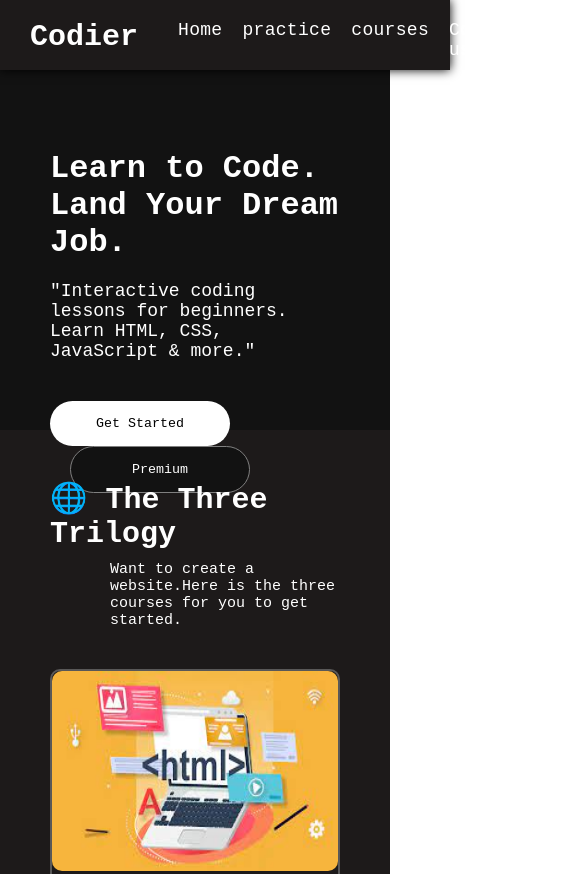
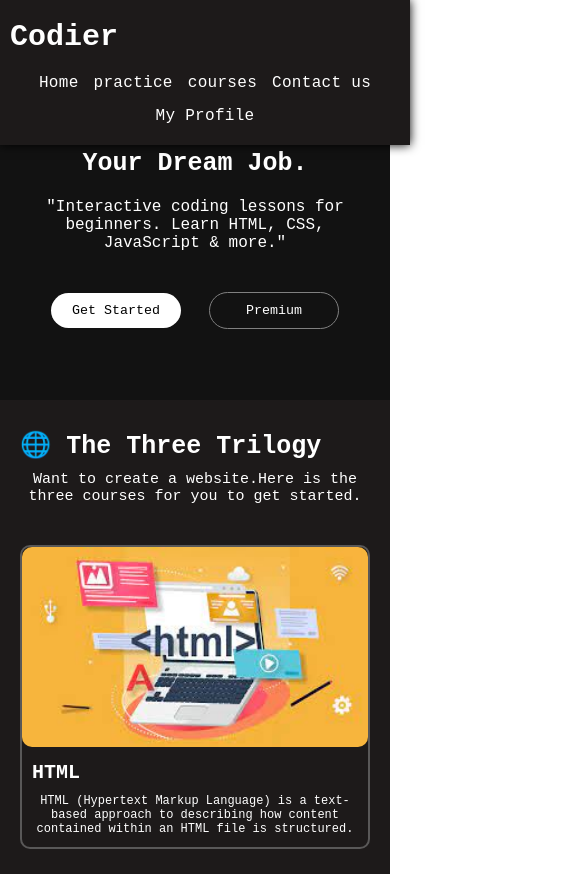
Before and after one commit to Harshu2804/codier.github.io, a plain HTML site: page index.html in a window 390 px wide. Shown: the top 874 px of the page, 585 px wide, since content can reach past the window. Drawn offline with Linux system fonts and the light colour scheme.

Commit message:
Update style.css

```diff
--- a/style.css
+++ b/style.css
@@ -4,7 +4,7 @@
     font-family: monospace;
 }
 
- .nav-bar {
+.nav-bar {
     position: fixed;
     height: 70px;
     background-color: #1d1a1a;
@@ -14,6 +14,7 @@
     box-shadow: 0px 0px 10px #000000;
     z-index: 1000;
 }
+
 
 .nav-bar h2 {
     margin: 20px;
@@ -203,181 +204,107 @@ a {
 .content{
     padding: 10px;
 }
-/* responsive  */
-
+/* reponsive */
 @media (max-width: 1200px) {
+    .nav-bar {
+        padding: 0 10px;
+    }
     .nav-bar h2 {
-        margin-left: 50px;
-        width: auto;
+        margin-left: 20px;
+    }
+    ul {
+        gap: 15px;
+    }
+    a {
+        font-size: 18px;
     }
 }
 
 @media (max-width: 992px) {
     .hero {
-        padding: 80px 50px;
+        padding: 100px 50px;
         padding-top: 150px;
     }
-
     .hero h1 {
-        font-size: 32px;
+        font-size: 35px;
     }
-
-    .hero p {
-        font-size: 18px;
+    .contact-form {
+        flex-direction: column;
+        align-items: center;
     }
-
-    .nav-bar {
-        justify-content: space-between;
-        padding: 0 30px;
+    .contact-form textarea {
+        width: 300px;
     }
-
-    .nav-bar h2 {
+    .submit {
         margin-left: 0;
-        width: auto;
-    }
-
-    ul {
-        gap: 20px;
-    }
-
-    a {
-        font-size: 18px;
     }
 }
 
 @media (max-width: 768px) {
     .nav-bar {
-        flex-direction: row;
-        height: 70px; /*
-        padding: 0 20px;
-        align-items: center;
+        flex-direction: column;
+        height: auto;
+        padding: 10px;
     }
-
     .nav-bar h2 {
-        margin: 0;
-        font-size: 24px;
+        margin: 10px 0;
     }
-
     ul {
-        margin: 0;
-        gap: 15px;
+        flex-wrap: wrap;
+        justify-content: center;
+        margin: 10px 0;
     }
-
-    a {
-        font-size: 16px;
-    }
-
     .hero {
-        padding: 120px 30px 80px;
+        padding: 80px 20px;
+        padding-top: 120px;
         text-align: center;
     }
-
-    .hero-buttons {
-        display: flex;
-        flex-direction: column;
-        align-items: center;
+    .hero h1 {
+        font-size: 30px;
     }
-
-    .premium {
-        margin-left: 0;
-        margin-top: 15px;
+    .hero p {
+        font-size: 18px;
     }
-
+    .hero-btn, .premium {
+        width: 150px;
+    }
     .section {
-        padding: 30px;
+        padding: 30px 20px;
     }
-
     .section p {
         margin-left: 0;
         text-align: center;
     }
-
-    .contact-form {
-        flex-direction: column;
-        align-items: center;
-    }
-
-    .contact-form textarea {
-        width: 300px;
-    }
-
-    .submit {
-        margin: 20px auto 0;
-        display: block;
+    .card {
+        width: 100%;
+        max-width: 350px;
     }
 }
 
 @media (max-width: 576px) {
-    .nav-bar {
-        flex-wrap: wrap;
-        height: auto;
-        padding: 10px;
+    .hero {
+        padding-top: 120px;
     }
-
-    .nav-bar h2 {
-        width: 100%;
-        text-align: center;
-        margin-bottom: 10px;
+    .hero h1 {
+        font-size: 25px;
     }
-
-    ul {
-        width: 100%;
-        justify-content: center;
-        flex-wrap: wrap;
-        gap: 10px 20px;
-    }
-
-    .hero h1 {
-        font-size: 28px;
-    }
-
     .hero p {
         font-size: 16px;
     }
-
-    .card {
-        width: 100%;
+    .hero-btn, .premium {
+        width: 130px;
+        padding: 10px;
     }
-
+    a {
+        font-size: 16px;
+    }
+    .section h1 {
+        font-size: 25px;
+    }
     .contact-form input {
         width: 100%;
     }
-
-    .contact-form textarea {
-        width: 100%;
-    }
-
     .user-exp {
         flex-direction: column;
-        align-items: center;
-    }
-
-    .container {
-        width: 100%;
-    }
-
-    .submit {
-        width: 40%;
     }
 }
-
-.submit {
-    margin: 20px auto 0 !important;
-
-    display: block;
-}
-
-.nav-bar {
-    align-items: center;
-    padding: 0 100px;
-}
-
-@media (max-width: 850px) {
-    .nav-bar {
-        padding: 0 30px;
-    }
-
-    a {
-        font-size: 15px;
-    }
-}
```
